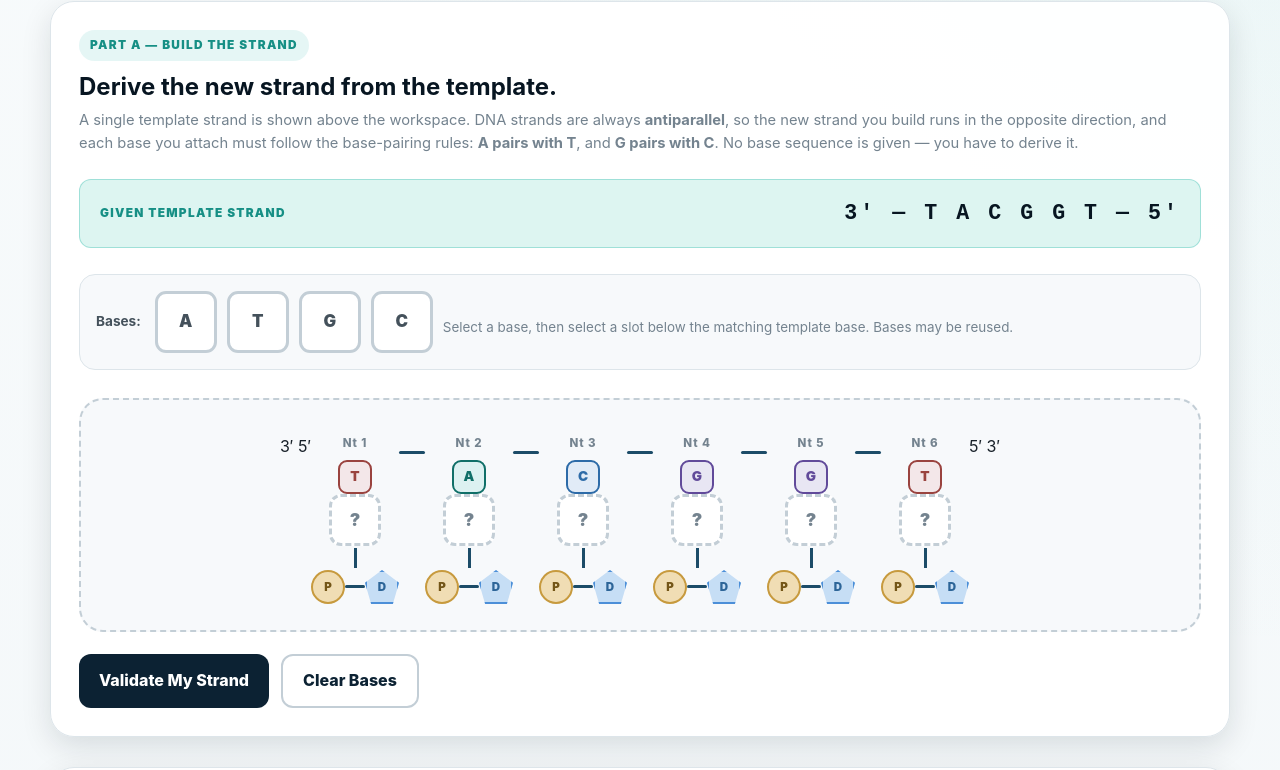
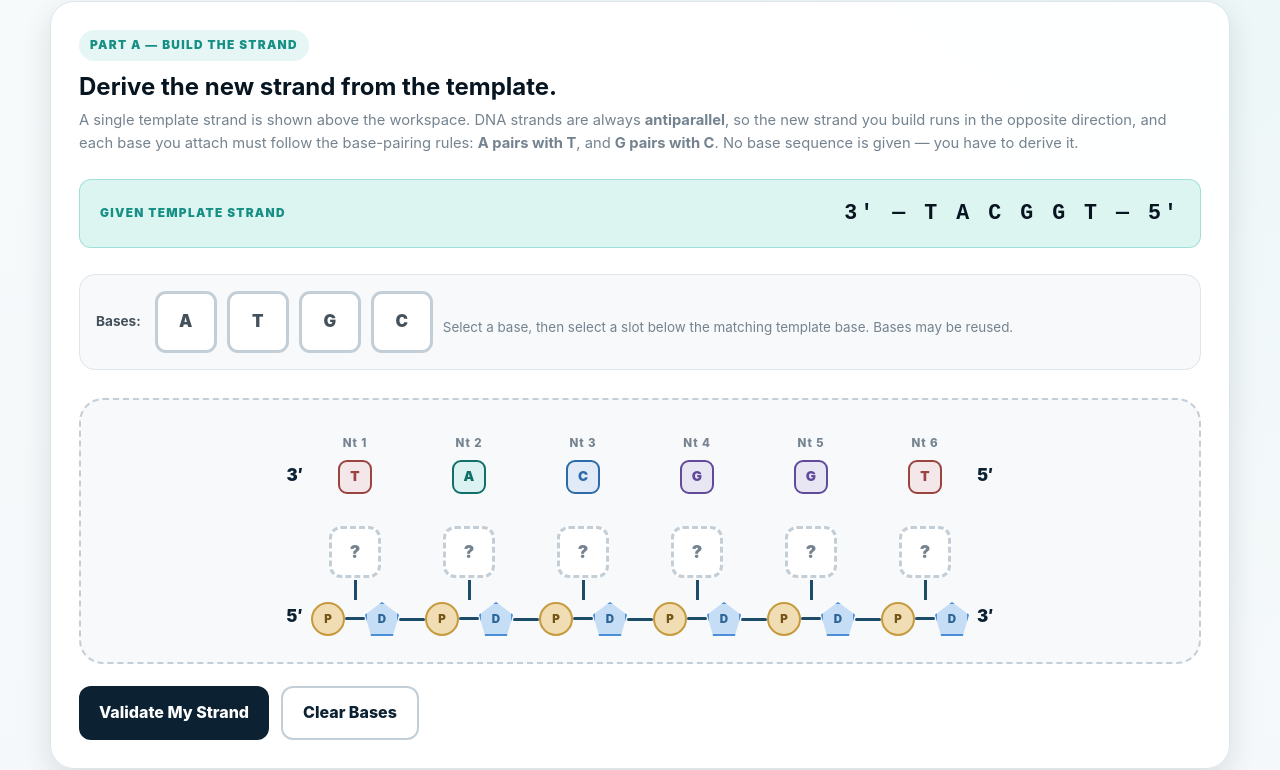
Before and after one commit to mgsaunders2002-hue/buildingDNA, a plain HTML site: page stage3.html in a window 1280 px wide. Shown: the part 434-1204 px from the top of the page. Drawn offline with Linux system fonts and the light colour scheme.

Commit message:
Update style.css

```diff
--- a/style.css
+++ b/style.css
@@ -1912,20 +1912,24 @@
 
 .s3-track {
   display: flex;
-  align-items: flex-start;
+  align-items: stretch;
   justify-content: center;
   gap: 0;
 
-  min-width: 640px;
-}
-
-.s3-end-label {
-  align-self: center;
-
-  margin: 0 6px;
+  min-width: 700px;
+}
+
+.s3-end-stack {
+  display: flex;
+  flex-direction: column;
+  justify-content: space-between;
+  align-items: center;
+
+  margin: 0 8px;
+  padding: 28px 0 6px;
 
   color: var(--navy-900);
-  font-size: 1.1rem;
+  font-size: 1.05rem;
   font-weight: 900;
 }
 
@@ -1944,6 +1948,24 @@
   font-size: 0.72rem;
   font-weight: 800;
   letter-spacing: 0.08em;
+}
+
+.s3-template-base {
+  margin-bottom: 6px;
+}
+
+.s3-hbond-zone {
+  height: 22px;
+
+  display: flex;
+  align-items: center;
+  justify-content: center;
+
+  margin-bottom: 4px;
+
+  color: var(--teal-500);
+  font-weight: 900;
+  font-size: 1.15rem;
 }
 
 .s3-backbone-row {
@@ -1996,15 +2018,22 @@
 }
 
 .s3-connector {
-  align-self: flex-start;
-
-  margin-top: 17px;
+  display: flex;
+  flex-direction: column;
+  justify-content: flex-end;
+  align-items: center;
+
+  padding-bottom: 15px;
+
+  flex-shrink: 0;
+}
+
+.s3-connector-line {
   width: 26px;
   height: 3px;
 
   background: var(--navy-700);
   border-radius: 3px;
-  flex-shrink: 0;
 }
 
 .s3-stem {
```
